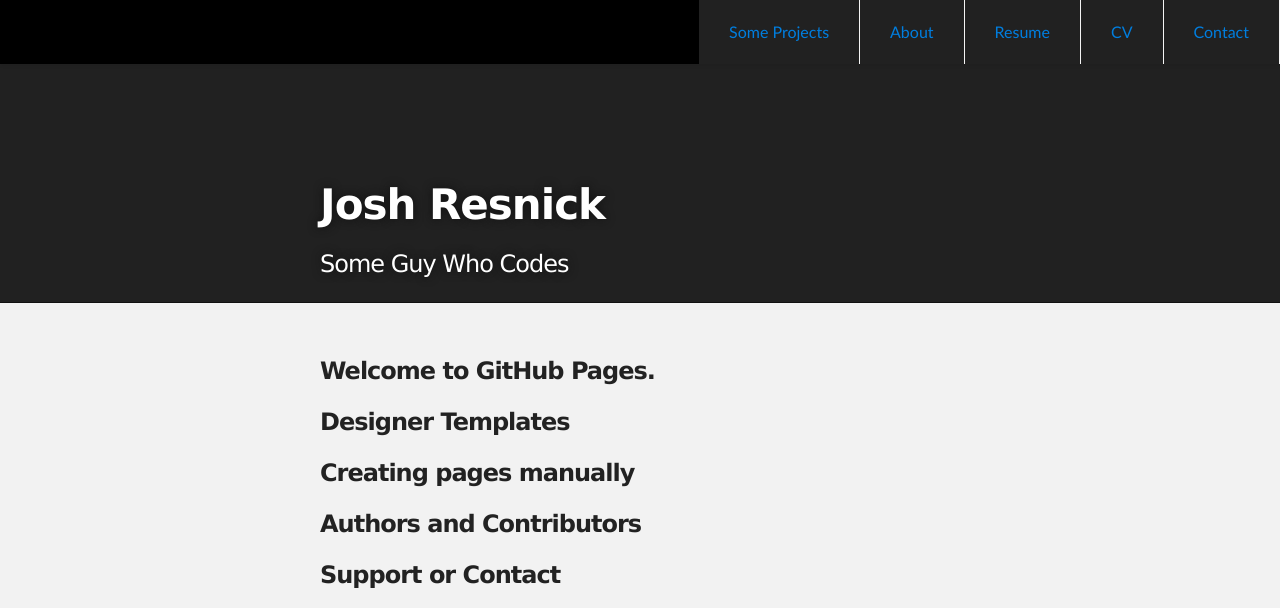
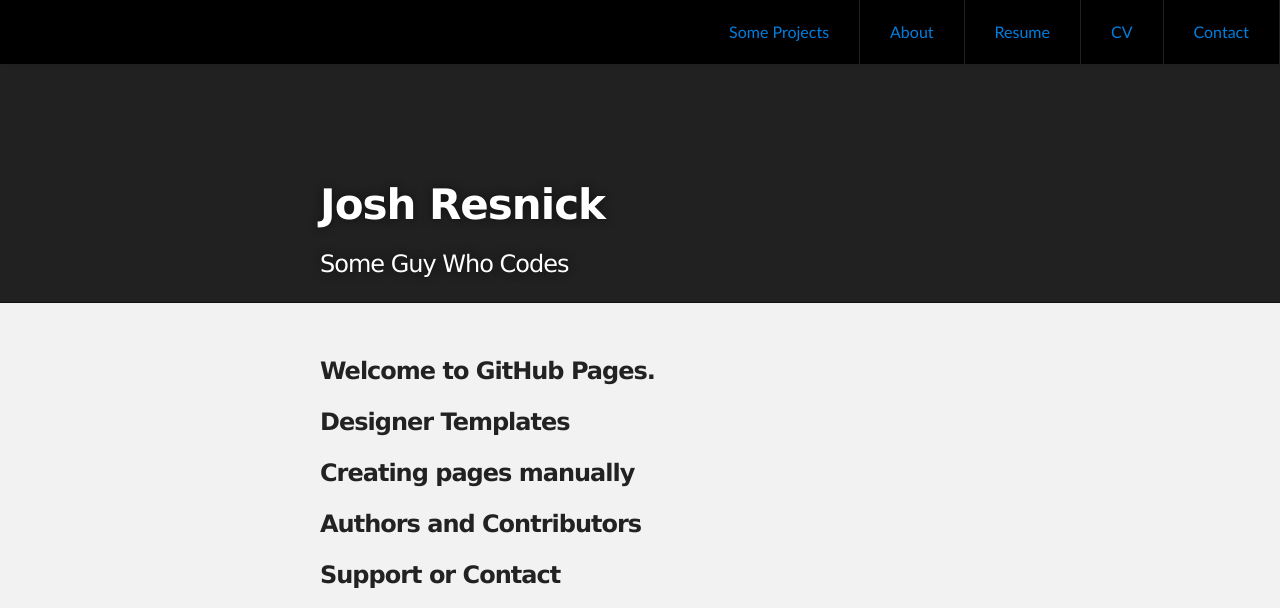
Before and after one commit to Afro523/Afro523.github.io, a PHP site: page / in a window 1280 px wide. Shown: the top 608 px of the page. Run offline with PHP 8.4, Linux system fonts and the light colour scheme.

Commit message:
asdf
asdf

```diff
--- a/stylesheets/burgerbox2.css
+++ b/stylesheets/burgerbox2.css
@@ -11,13 +11,13 @@
   padding: 0;
   list-style: none;
   overflow: hidden;
-  background-color: #fff;
+  background-color: black;
 }
 
 .header li a {
   display: block;
   padding: 20px 20px;
-  border-right: 1px solid #f4f4f4;
+  border-right: 1px solid #212121;
   text-decoration: none;
 }
 
@@ -36,7 +36,7 @@
 .header .menu {
   clear: both;
   max-height: 0;
-  background-color: #212121;
+  background-color: black;
   transition: max-height .2s ease-out;
 }
 
```
